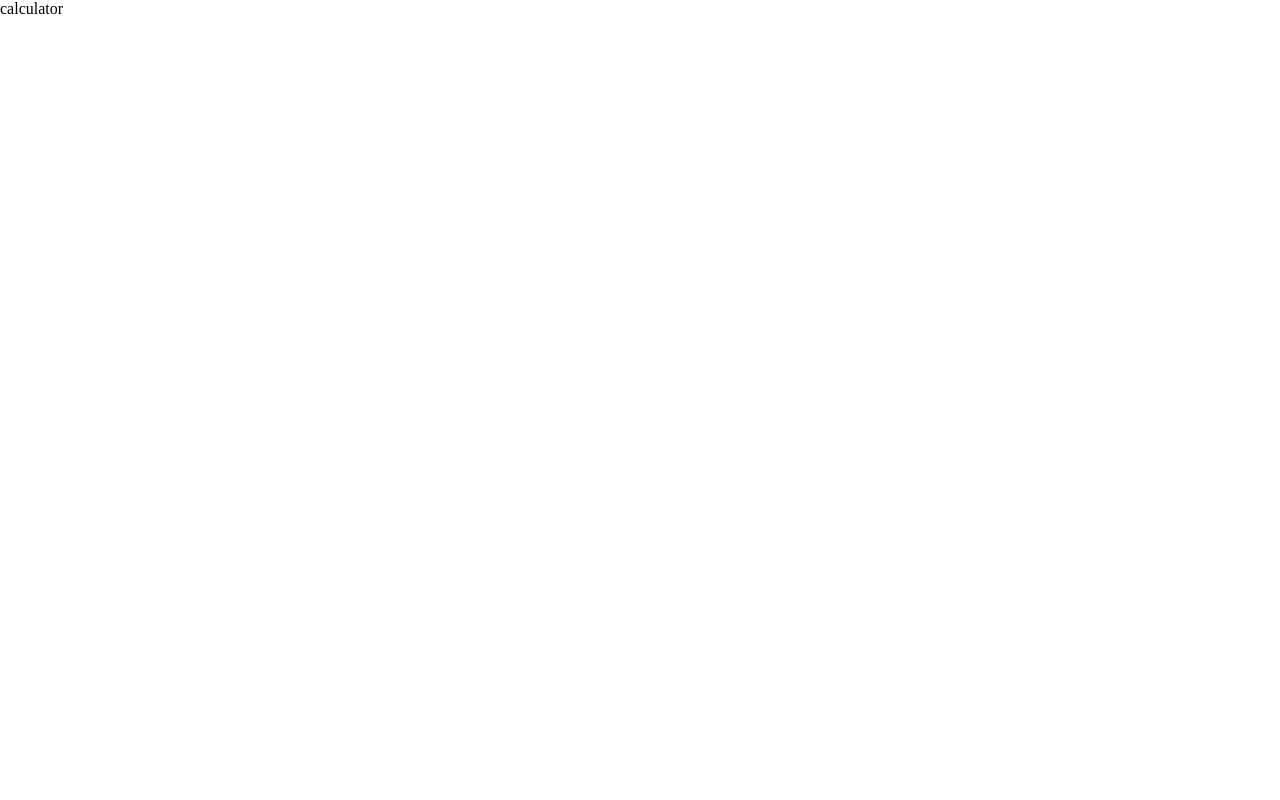
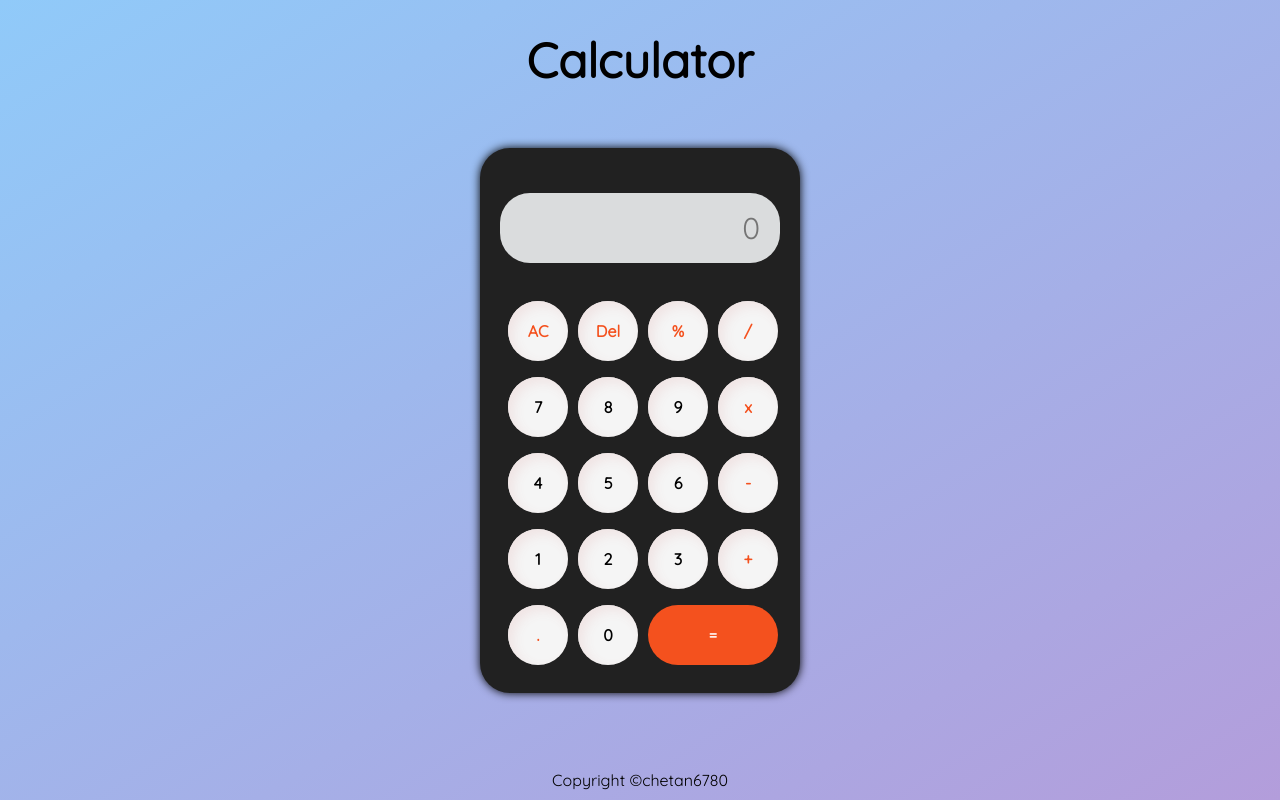
Before and after one commit to chetan6780/Calculator, a plain HTML site: page index.html in a window 1280 px wide. Drawn offline with Linux system fonts and the light colour scheme.

Commit message:
basic functionallity v1 done

```diff
--- a/css/style.css
+++ b/css/style.css
@@ -1,5 +1,98 @@
+@import url("https://fonts.googleapis.com/css2?family=Quicksand&family=Roboto&display=swap");
+
 * {
     margin: 0;
     padding: 0;
     box-sizing: border-box;
+    outline: none;
+    font-family: "Quicksand", "Roboto", sans-serif;
 }
+body,
+header,
+footer {
+    display: flex;
+    justify-content: center;
+    align-items: center;
+    flex-direction: column;
+}
+body {
+    background: linear-gradient(to bottom right, #90caf9, #b39ddb);
+}
+
+header {
+    width: 100%;
+    height: 15vh;
+    font-size: 1.5em;
+}
+footer {
+    width: 100%;
+    height: 5vh;
+    flex-direction: row;
+}
+a {
+    text-decoration: none;
+    color: #000;
+}
+.container {
+    height: 80vh;
+    display: flex;
+    justify-content: center;
+    align-items: center;
+    /* background-color: #f06292; */
+}
+
+.calculator {
+    background-color: #212121;
+    padding: 15px 20px 20px 20px;
+    margin-top: -40px;
+    border-radius: 30px;
+    box-shadow: 0px 0px 10px 0px #000000;
+    display: grid;
+    grid-template-columns: repeat(4, 70px);
+}
+
+input {
+    grid-column: span 4;
+    height: 70px;
+    width: 280px;
+    background-color: #dadcdd;
+    border: none;
+    border-radius: 30px;
+    text-align: end;
+    color: rgb(70, 70, 70);
+    font-size: 30px;
+    margin: 30px auto 30px auto;
+    padding: 20px;
+}
+
+button {
+    grid-column: span 1;
+    height: 60px;
+    width: 60px;
+    background-color: #f5f5f5;
+    /* color: #ffffff; */
+    box-shadow: inset 5px 5px 12px #f0e4e4;
+    border: none;
+    border-radius: 50%;
+    font-size: 16px;
+    font-weight: bolder;
+    margin: 8px;
+    text-align: center;
+}
+button:hover {
+    /* background: #4dc1e4; */
+    /* box-shadow: none; */
+    transform: scale(0.95);
+}
+.equal {
+    width: 130px;
+    box-shadow: none;
+    border-radius: 40px;
+    background-color: #f4511e;
+    color: #ffffff;
+    /* box-shadow: -5px -5px 12px #ffffff, 5px 5px 12px rgba(0, 0, 0, 0.16); */
+}
+.orange{
+    color:#f4511e;
+}
+/* 554c4c */
--- a/index.html
+++ b/index.html
@@ -6,12 +6,43 @@
     <meta http-equiv="X-UA-Compatible" content="IE=edge">
     <meta name="viewport" content="width=device-width, initial-scale=1.0">
     <title>Calculator</title>
-    <link rel="icon" type="image/x-icon" href="https://img.icons8.com/color/100/000000/calculator--v2.png">
     <link rel="stylesheet" href="./css/style.css">
 </head>
 
 <body>
-    calculator
+    <header>
+        <h1>Calculator</h1>
+    </header>
+    <main>
+
+        <div class="container">
+            <div class="calculator">
+                <input type="text" placeholder="0" id="output-screen">
+                <button class="orange" onclick="clearAll()">AC</button>
+                <button class="orange" onclick="del()">Del</button>
+                <button class="orange" onclick="display('%')">%</button>
+                <button class="orange" onclick="display('/')">/</button>
+                <button onclick="display('7')">7</button>
+                <button onclick="display('8')">8</button>
+                <button onclick="display('9')">9</button>
+                <button class="orange" onclick="display('*')">x</button>
+                <button onclick="display('4')">4</button>
+                <button onclick="display('5')">5</button>
+                <button onclick="display('6')">6</button>
+                <button class="orange" onclick="display('-')">-</button>
+                <button onclick="display('1')">1</button>
+                <button onclick="display('2')">2</button>
+                <button onclick="display('3')">3</button>
+                <button class="orange" onclick="display('+')">+</button>
+                <button class="orange" onclick="display('.')">.</button>
+                <button onclick="display('0')">0</button>
+                <button onclick="calculate()" class="equal">=</button>
+            </div>
+        </div>
+    </main>
+
+    <footer> Copyright &copy;<a href="https://github.com/chetan6780">chetan6780</a> </footer>
+
     <script src="./js/script.js"></script>
 </body>
 
--- a/js/script.js
+++ b/js/script.js
@@ -0,0 +1,23 @@
+let outputScreen = document.getElementById('output-screen');
+
+display = (num) => {
+    outputScreen.value += num;
+}
+
+calculate = () => {
+    try {
+        outputScreen.value = eval(outputScreen.value)
+    }
+    catch (err) {
+        alert("invalid input")
+    }
+}
+
+clearAll = () => {
+    outputScreen.value = " ";
+    outputScreen.placeholder = "0";
+}
+
+del = () => {
+    outputScreen.value = outputScreen.value.slice(0, -1);
+}
```
